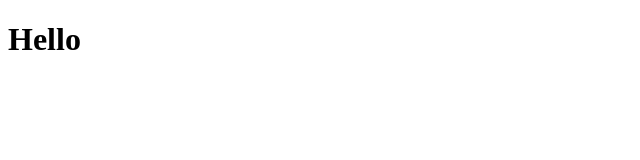
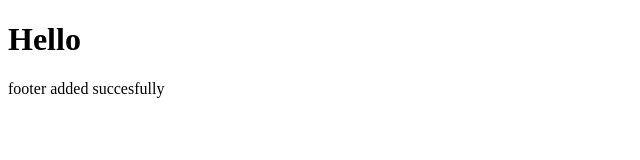
Before and after one commit to LataBansavade-BMC/branch-merge, a plain HTML site: page index.html in a window 1280 px wide. Shown: the whole page, without its empty margins (0-640 px from the left). Drawn offline with Linux system fonts and the light colour scheme.

Commit message:
footer added in index file

```diff
--- a/index.html
+++ b/index.html
@@ -7,5 +7,6 @@
 </head>
 <body>
     <h1>Hello </h1>
+    <p>footer added succesfully </p>
 </body>
 </html>
```
